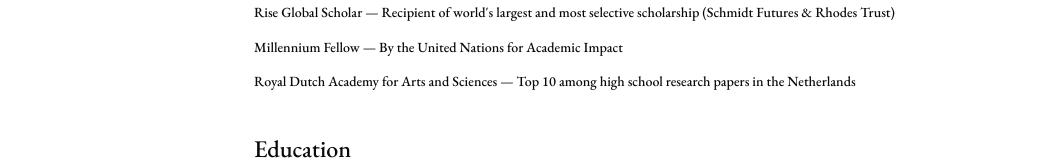
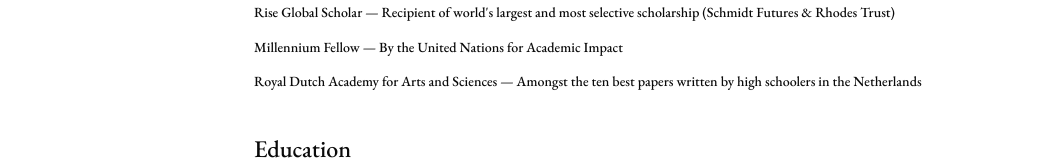
Before and after one commit to tjallingvds/calendar, a React (Vite) app: page / in a window 1280 px wide. Shown: the part 287-447 px from the top of the page, without its empty margins (2-1055 px from the left). Built offline with nearby package versions, Linux system fonts and the light colour scheme; no server answers.

Commit message:
Fix completed field and update CV wording

```diff
--- a/src/components/Login.tsx
+++ b/src/components/Login.tsx
@@ -96,7 +96,7 @@
                   <p className="text-foreground font-medium">Forbes Magazine — One of 100 most promising change-makers in the world</p>
                   <p className="text-foreground font-medium">Rise Global Scholar — Recipient of world's largest and most selective scholarship (Schmidt Futures & Rhodes Trust)</p>
                   <p className="text-foreground font-medium">Millennium Fellow — By the United Nations for Academic Impact</p>
-                  <p className="text-foreground font-medium">Royal Dutch Academy for Arts and Sciences — Top 10 among high school research papers in the Netherlands</p>
+                  <p className="text-foreground font-medium">Royal Dutch Academy for Arts and Sciences — Amongst the ten best papers written by high schoolers in the Netherlands</p>
                 </div>
               </section>
 
```
